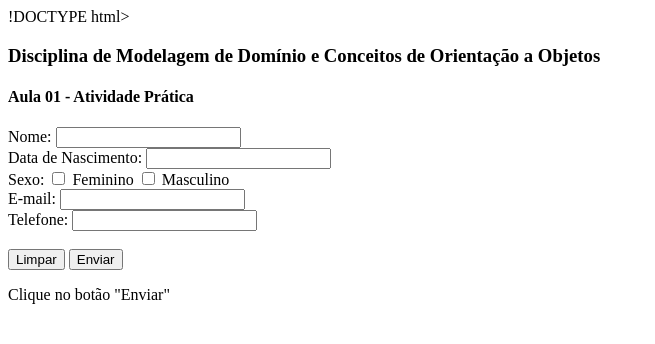
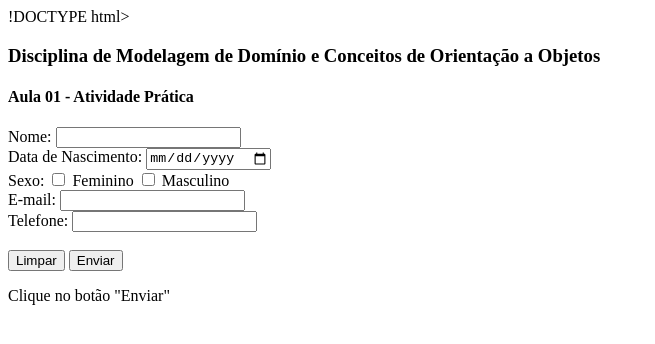
Before and after one commit to Barretohsz/imc, a plain HTML site: page index.html in a window 1280 px wide. Shown: the whole page, without its empty margins (0-655 px from the left). Drawn offline with Linux system fonts and the light colour scheme.

Commit message:
index.html

```diff
--- a/index.html
+++ b/index.html
@@ -13,7 +13,7 @@
   <label for="nome">Nome:</label>
   <input type="text" name="nome" maxlength="500"><br>
   <label for="nasc">Data de Nascimento:</label>
-  <input type="data" name="nasc"><br>
+  <input type="date" name="nasc"><br>
   <label for="sexo">Sexo:</label>
   <input type="checkbox" name="sexo1" value="Feminino">
   <label for="vehicle1"> Feminino</label>
```
